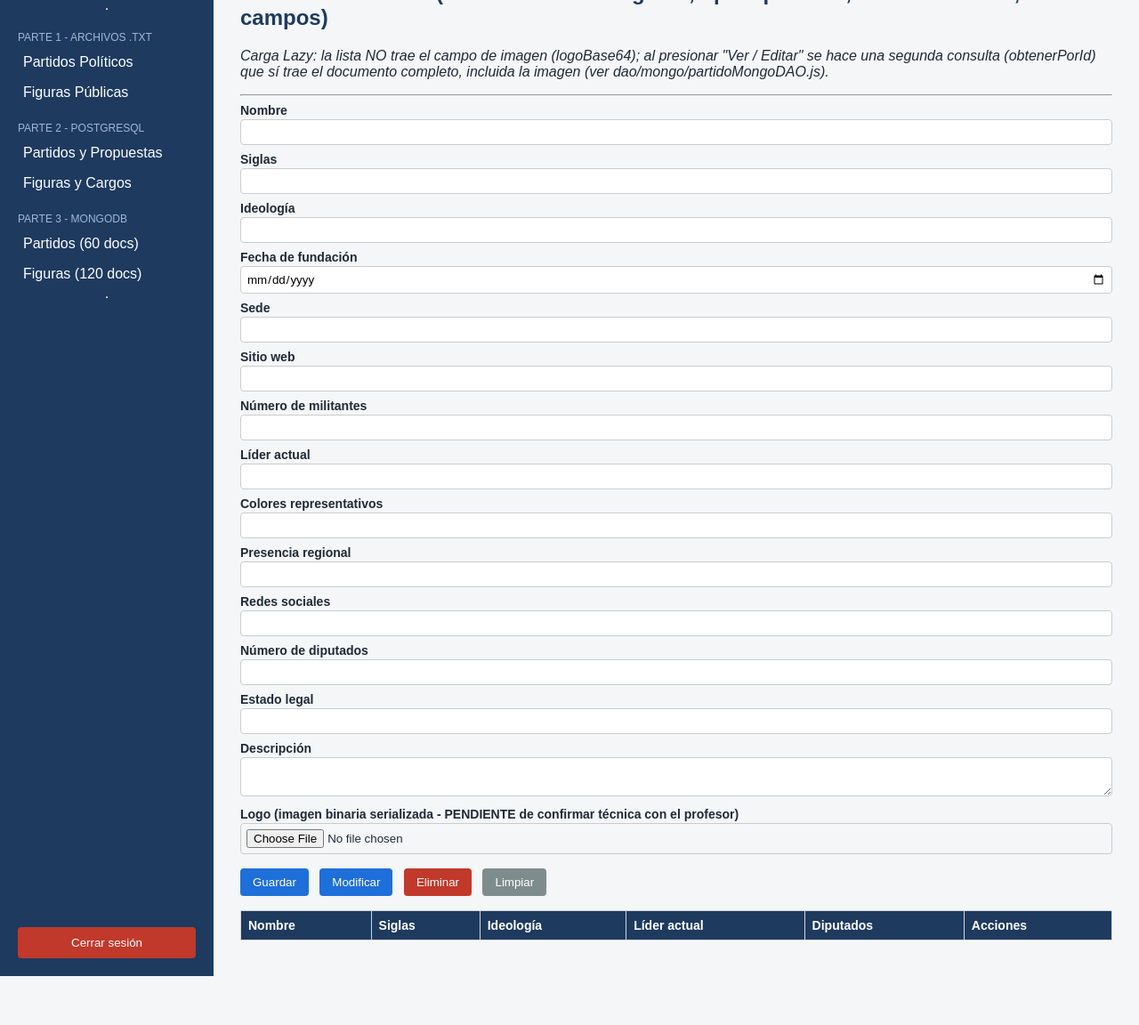
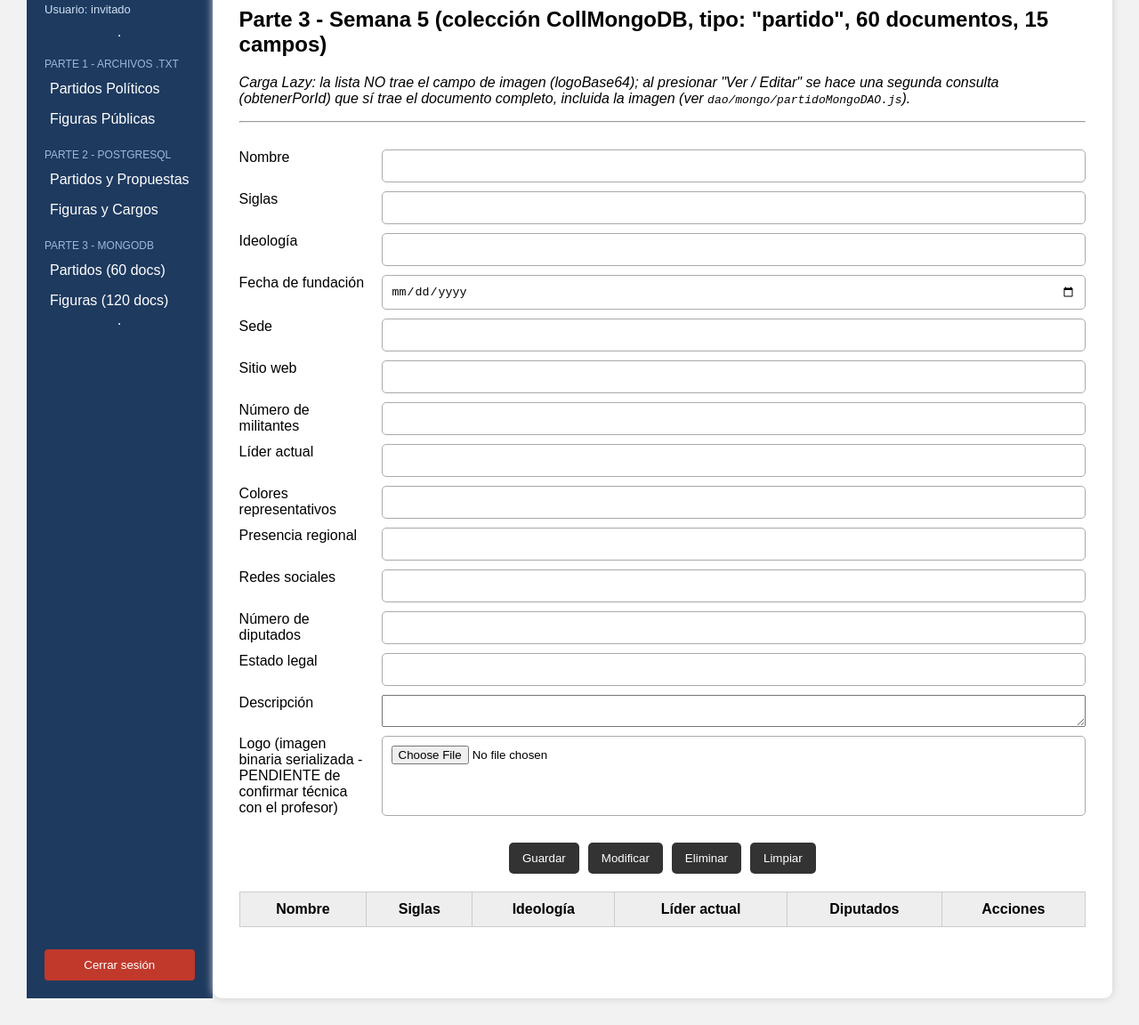
Before and after one commit to DanielVanetti/Proy1DAW, a website: page App/views/partidosMongo.html in a window 1280 px wide. Shown: the part 132-1284 px from the top of the page at 89% size. Before the commit the page ends 1229 px from the top, so only its background shows below. Drawn offline with Linux system fonts and the light colour scheme; no server answers.

Commit message:
css propio para cada view y creación de carpeta log si no exixte

```diff
--- /dev/null
+++ b/App/public/css/estilosS2.css
@@ -0,0 +1,185 @@
+/*=========================================
+    Estilo general
+=========================================*/
+
+*{
+    margin:0;
+    padding:0;
+    box-sizing:border-box;
+    font-family:Arial, Helvetica, sans-serif;
+}
+
+/*=========================================
+    Página
+=========================================*/
+
+body{
+
+    background:#f2f2f2;
+
+    padding:30px;
+
+}
+
+/*=========================================
+    Contenedor principal
+=========================================*/
+
+.contenedor,
+.contenedor-login{
+
+    width:700px;
+
+    margin:auto;
+
+    background:white;
+
+    padding:30px;
+
+    border-radius:8px;
+
+    box-shadow:0px 0px 10px gray;
+
+}
+
+/*=========================================
+    Títulos
+=========================================*/
+
+h1{
+
+    text-align:center;
+
+    margin-bottom:20px;
+
+    color:#1b4f72;
+
+}
+
+h2{
+
+    margin-top:15px;
+
+    margin-bottom:15px;
+
+}
+
+/*=========================================
+    Etiquetas
+=========================================*/
+
+label{
+
+    display:block;
+
+    margin-top:10px;
+
+    margin-bottom:5px;
+
+    font-weight:bold;
+
+}
+
+/*=========================================
+    Cajas de texto
+=========================================*/
+
+input{
+
+    width:100%;
+
+    padding:10px;
+
+    border:1px solid gray;
+
+    border-radius:5px;
+
+    font-size:16px;
+
+}
+
+/*=========================================
+    Botones
+=========================================*/
+
+button{
+
+    margin-top:10px;
+
+    margin-right:5px;
+
+    padding:10px 20px;
+
+    cursor:pointer;
+
+    border:none;
+
+    border-radius:5px;
+
+    background:#2874A6;
+
+    color:white;
+
+    font-size:15px;
+
+}
+
+button:hover{
+
+    background:#1F618D;
+
+}
+
+/*=========================================
+    Tabla
+=========================================*/
+
+table{
+
+    width:100%;
+
+    border-collapse:collapse;
+
+    margin-top:20px;
+
+}
+
+table th{
+
+    background:#2874A6;
+
+    color:white;
+
+    padding:10px;
+
+}
+
+table td{
+
+    padding:8px;
+
+    text-align:center;
+
+    border:1px solid #cccccc;
+
+}
+
+table tr:nth-child(even){
+
+    background:#F4F6F7;
+
+}
+
+/*=========================================
+    Mensajes
+=========================================*/
+
+#mensaje{
+
+    margin-top:20px;
+
+    font-weight:bold;
+
+    color:#C0392B;
+
+}
--- /dev/null
+++ b/App/public/css/estilosS4.css
@@ -0,0 +1,175 @@
+* {
+    box-sizing: border-box;
+}
+
+body {
+
+    margin: 0;
+
+    font-family: Arial, sans-serif;
+
+    background-color: #f2f2f2;
+
+    color: #333;
+}
+
+
+.contenedor {
+
+    width: 90%;
+
+    max-width: 1000px;
+
+    margin: 40px auto;
+
+    background-color: white;
+
+    padding: 30px;
+
+    border-radius: 10px;
+
+    box-shadow: 0 2px 10px rgba(0, 0, 0, 0.15);
+}
+
+
+h1 {
+
+    text-align: center;
+
+    margin-bottom: 30px;
+}
+
+
+h2 {
+
+    margin-top: 20px;
+
+    border-bottom: 1px solid #ddd;
+
+    padding-bottom: 10px;
+}
+
+
+.formulario {
+
+    margin-bottom: 30px;
+}
+
+
+label {
+
+    display: block;
+
+    margin-top: 15px;
+
+    margin-bottom: 5px;
+
+    font-weight: bold;
+}
+
+
+input {
+
+    width: 100%;
+
+    padding: 10px;
+
+    border: 1px solid #ccc;
+
+    border-radius: 5px;
+
+    font-size: 16px;
+}
+
+
+.botones {
+
+    margin-top: 20px;
+
+    display: flex;
+
+    gap: 10px;
+}
+
+
+button {
+
+    padding: 10px 20px;
+
+    border: none;
+
+    border-radius: 5px;
+
+    cursor: pointer;
+
+    font-size: 15px;
+}
+
+
+button[type="submit"] {
+
+    background-color: #0df689;
+
+    color: white;
+}
+
+
+#btnCancelar {
+
+    background-color: #6c757d;
+
+    color: white;
+}
+
+
+table {
+
+    width: 100%;
+
+    border-collapse: collapse;
+
+    margin-top: 20px;
+}
+
+
+th,
+td {
+
+    border: 1px solid #ddd;
+
+    padding: 12px;
+
+    text-align: center;
+}
+
+
+th {
+
+    background-color: #64696e;
+
+    color: white;
+}
+
+
+tr:nth-child(even) {
+
+    background-color: #f8f8f8;
+}
+
+
+.btn-editar {
+
+    background-color: #079cff;
+
+    color: black;
+
+    margin-right: 5px;
+}
+
+
+.btn-eliminar {
+
+    background-color: #f4a3ab;
+
+    color: white;
+}
--- /dev/null
+++ b/App/public/css/estilosS5.css
@@ -0,0 +1,290 @@
+* {
+
+    box-sizing: border-box;
+
+}
+
+
+body {
+
+    font-family:
+        Arial,
+        sans-serif;
+
+    background:
+        #f2f2f2;
+
+    margin: 0;
+
+    padding: 30px;
+
+}
+
+
+.contenedor {
+
+    max-width:
+        1200px;
+
+    margin:
+        auto;
+
+    background:
+        white;
+
+    padding:
+        30px;
+
+    border-radius:
+        10px;
+
+    box-shadow:
+        0 0 10px #ccc;
+
+}
+
+
+h1 {
+
+    text-align:
+        center;
+
+}
+
+
+.descripcion {
+
+    text-align:
+        center;
+
+    color:
+        #666;
+
+}
+
+
+.formulario {
+
+    display:
+        grid;
+
+    grid-template-columns:
+        150px 1fr;
+
+    gap:
+        10px;
+
+    margin:
+        30px 0;
+
+}
+
+
+.formulario input {
+
+    padding:
+        10px;
+
+    border:
+        1px solid #aaa;
+
+    border-radius:
+        5px;
+
+}
+
+
+.seccion {
+
+    margin-top:
+        30px;
+
+    padding:
+        20px;
+
+    border:
+        1px solid #ccc;
+
+    border-radius:
+        8px;
+
+}
+
+
+.seccion h2 {
+
+    text-align:
+        center;
+
+}
+
+
+.postgres {
+
+    border-left:
+        6px solid #333;
+
+}
+
+
+.mongo {
+
+    border-left:
+        6px solid #777;
+
+}
+
+
+.botones {
+
+    display:
+        flex;
+
+    justify-content:
+        center;
+
+    gap:
+        10px;
+
+    margin:
+        20px 0;
+
+    flex-wrap:
+        wrap;
+
+}
+
+
+button {
+
+    padding:
+        10px 15px;
+
+    border:
+        none;
+
+    border-radius:
+        5px;
+
+    background:
+        #333;
+
+    color:
+        white;
+
+    cursor:
+        pointer;
+
+}
+
+
+button:hover {
+
+    background:
+        #555;
+
+}
+
+
+table {
+
+    width:
+        100%;
+
+    border-collapse:
+        collapse;
+
+}
+
+
+th,
+td {
+
+    border:
+        1px solid #ccc;
+
+    padding:
+        10px;
+
+}
+
+
+th {
+
+    background:
+        #eee;
+
+}
+
+
+#mensaje {
+
+    margin-top:
+        20px;
+
+    padding:
+        15px;
+
+    text-align:
+        center;
+
+    font-weight:
+        bold;
+
+}
+
+
+
+/* Estilos para la sección de Sidebar */
+.layout {
+    display: flex;
+    min-height: 100vh;
+}
+.menu-lateral {
+    width: 240px;
+    background-color: #1e3a5f;
+    color: #fff;
+    padding: 20px;
+    display: flex;
+    flex-direction: column;
+}
+
+.menu-lateral h2 {
+    color: #fff;
+    font-size: 18px;
+}
+
+.menu-lateral .usuario-activo {
+    font-size: 13px;
+    color: #cfe0f5;
+}
+
+.menu-lateral .menu-seccion {
+    margin-top: 16px;
+    margin-bottom: 4px;
+    font-size: 12px;
+    text-transform: uppercase;
+    color: #9db8d8;
+}
+
+.menu-lateral a {
+    display: block;
+    color: #fff;
+    text-decoration: none;
+    padding: 8px 6px;
+    border-radius: 4px;
+}
+
+.menu-lateral a:hover {
+    background-color: #2c527f;
+}
+
+.menu-lateral button {
+    margin-top: auto;
+    background-color: #c0392b;
+    color: #fff;
+    border: none;
+    padding: 10px;
+    border-radius: 4px;
+    cursor: pointer;
+}
--- a/App/utils/logger.js
+++ b/App/utils/logger.js
@@ -14,6 +14,8 @@ const ARCHIVO_LOG = path.join(__dirname, "..", "logs", "acciones.txt");
 function inicializarArchivo() {
 
     if (!fs.existsSync(ARCHIVO_LOG)) {
+
+        fs.mkdirSync(path.dirname(ARCHIVO_LOG), { recursive: true });
 
         fs.writeFileSync(ARCHIVO_LOG, "");
 
--- a/App/views/partidosMongo.html
+++ b/App/views/partidosMongo.html
@@ -8,7 +8,7 @@
 
     <title>CRUD Partidos (MongoDB)</title>
 
-    <link rel="stylesheet" href="/css/estilos.css">
+    <link rel="stylesheet" href="/css/estilosS5.css">
 
 </head>
 
```
Also changed, not shown: App/views/figurasMongo.html (+1 -1 lines).
